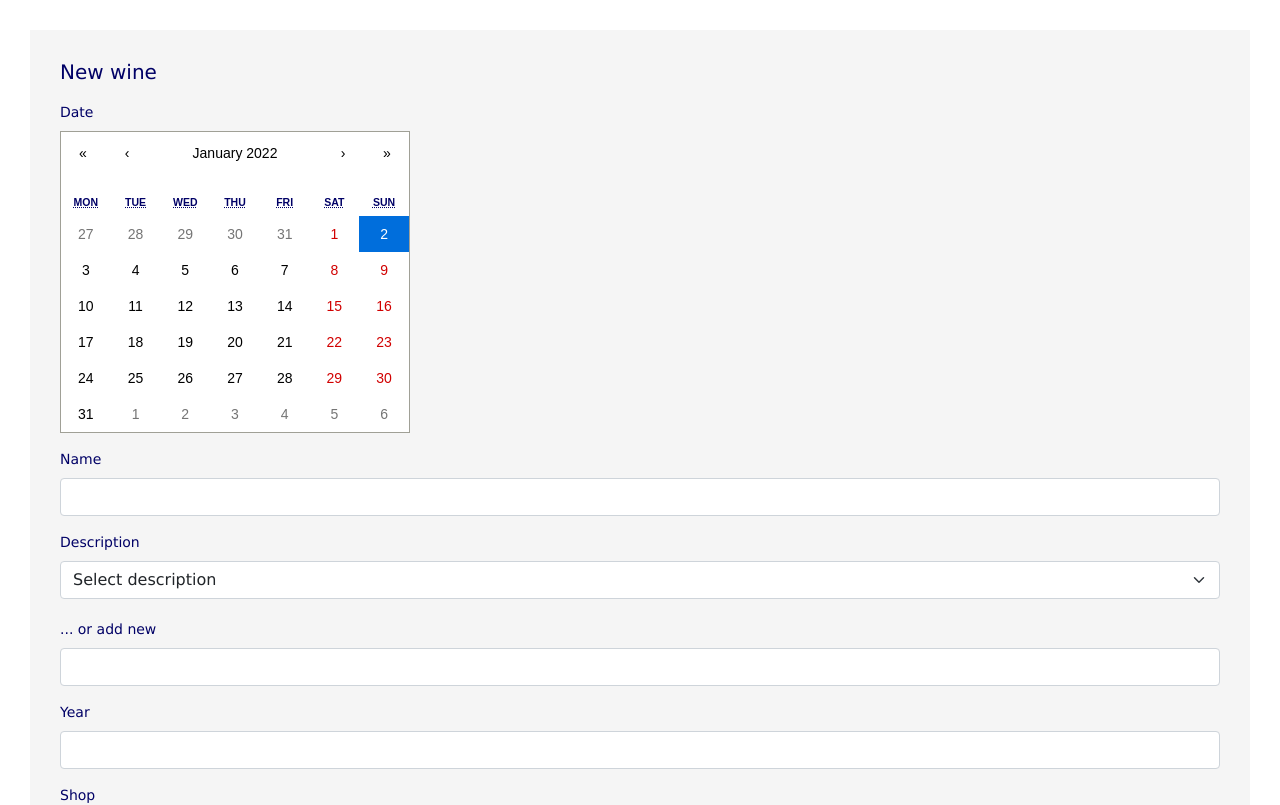
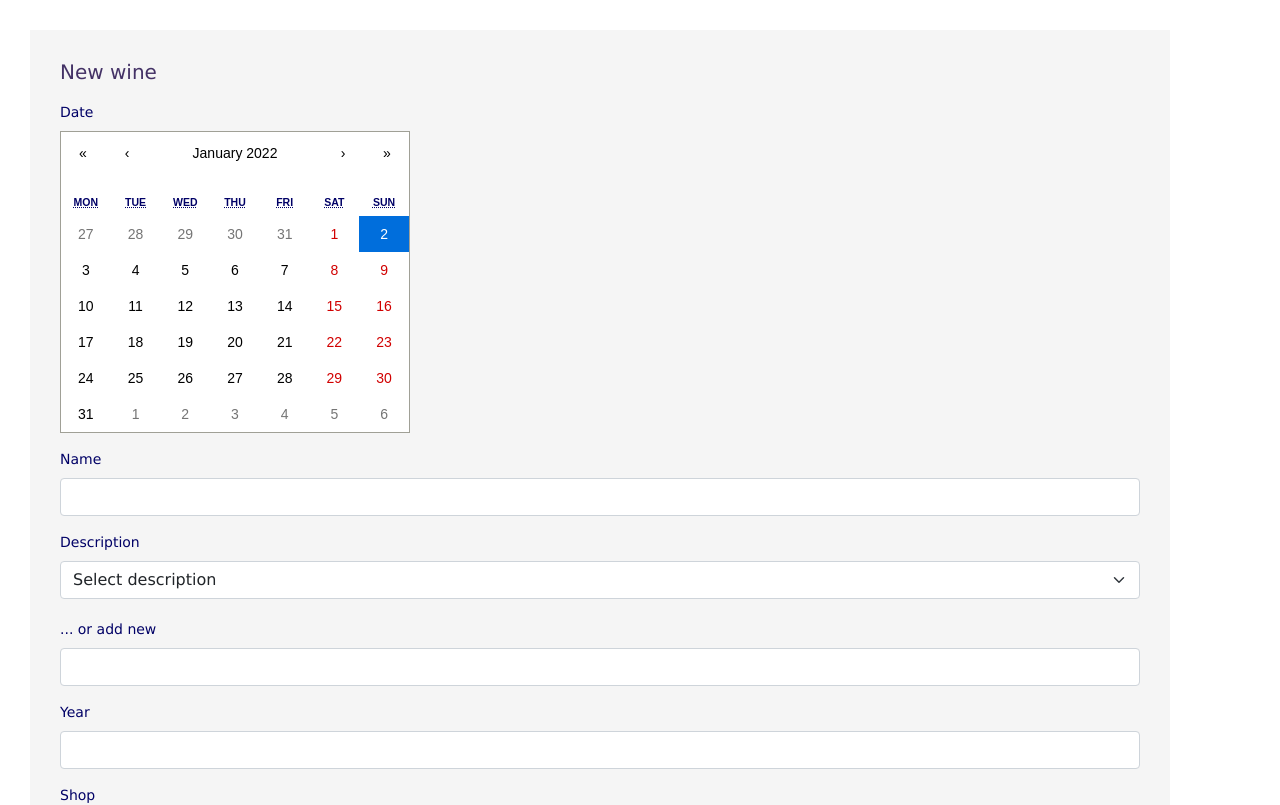
Before and after one commit to MargaritaKhodzka/wine-frontend, a React (Create React App) app: page /wines/new in a window 1280 px wide. Shown: the top 805 px of the page. Built offline with nearby package versions, Linux system fonts and the light colour scheme; no server answers.

Commit message:
formatted wine show page

```diff
--- a/package.json
+++ b/package.json
@@ -7,6 +7,7 @@
     "@testing-library/react": "^11.1.0",
     "@testing-library/user-event": "^12.1.10",
     "bootstrap": "^5.1.3",
+    "dateformat": "^5.0.2",
     "react": "^17.0.2",
     "react-bootstrap": "^2.1.0",
     "react-calendar": "^3.6.0",
--- a/src/components/Wine.js
+++ b/src/components/Wine.js
@@ -1,17 +1,18 @@
 import React from 'react';
 import Table from 'react-bootstrap/Table';
+import dateFormat, { masks } from "dateformat";
 
 const Wine = props => {
   let wine = props.wines.filter(wine => wine.id == props.match.params.id)[0];
 
   return (
-    <div>
-      <h2>{wine && wine.name}</h2>
-      <Table responsive bordered>
+    <div className = 'container'>
+      <h3 className = 'showWine'>{wine && wine.name}</h3>
+      <Table className = 'wineData' responsive>
         <tbody>
           <tr>
             <td>Date</td>
-            <td>{wine && wine.date}</td>
+            <td>{dateFormat(wine && wine.date, "longDate")}</td>
           </tr>
           <tr>
             <td>Description</td>
--- a/src/components/WineInput.js
+++ b/src/components/WineInput.js
@@ -1,7 +1,7 @@
 import React from 'react';
 import {connect} from 'react-redux';
 import { Button, Form, FormGroup, Label, Input } from 'reactstrap';
-import Calendar from 'react-calendar'
+import Calendar from 'react-calendar';
 
 import {addWine} from '../actions/addWine';
 
@@ -43,9 +43,9 @@ class WineInput extends React.Component {
 
   render() {
     return (
-      <div className = 'wineInputContainer'>
+      <div className = 'container'>
         <h3>New wine</h3>
-        <Form className = 'wineInput' onSubmit = {this.handleSubmit}>
+        <Form className = 'wineData' onSubmit = {this.handleSubmit}>
           <FormGroup>
             <Label for = 'date'>Date</Label>
               <Calendar value = {this.state.date} name = 'date' onChange={this.onDateChange} />
--- a/src/inputForm.css
+++ b/src/index.css
@@ -1,17 +1,23 @@
-.wineInputContainer {
+.container {
   background: whitesmoke;
   margin: 30px;
   padding: 30px;
 }
-.wineInput, h3 {
-  color: #000066;
+.wineData {
   font-family: Verdana, Geneva, sans-serif;
   font-size: 14px;
+  color: #000066;
 }
 
 h3 {
+  font-family: Verdana, Geneva, sans-serif;
   font-size: 20px;
+  color: #443266;
   padding-bottom: 10px;
+}
+
+h3.showWine {
+  padding: 0 0 10px 8px;
 }
 
 .afterDropdown {
--- a/src/index.js
+++ b/src/index.js
@@ -8,7 +8,7 @@ import 'bootstrap/dist/css/bootstrap.css';
 
 import App from './App';
 import wineReducer from './reducers/wineReducer';
-import './inputForm.css';
+import './index.css';
 import 'react-calendar/dist/Calendar.css';
 
 
```
Also changed, not shown: 2 other files (tests, documents, lock files or other folders).
